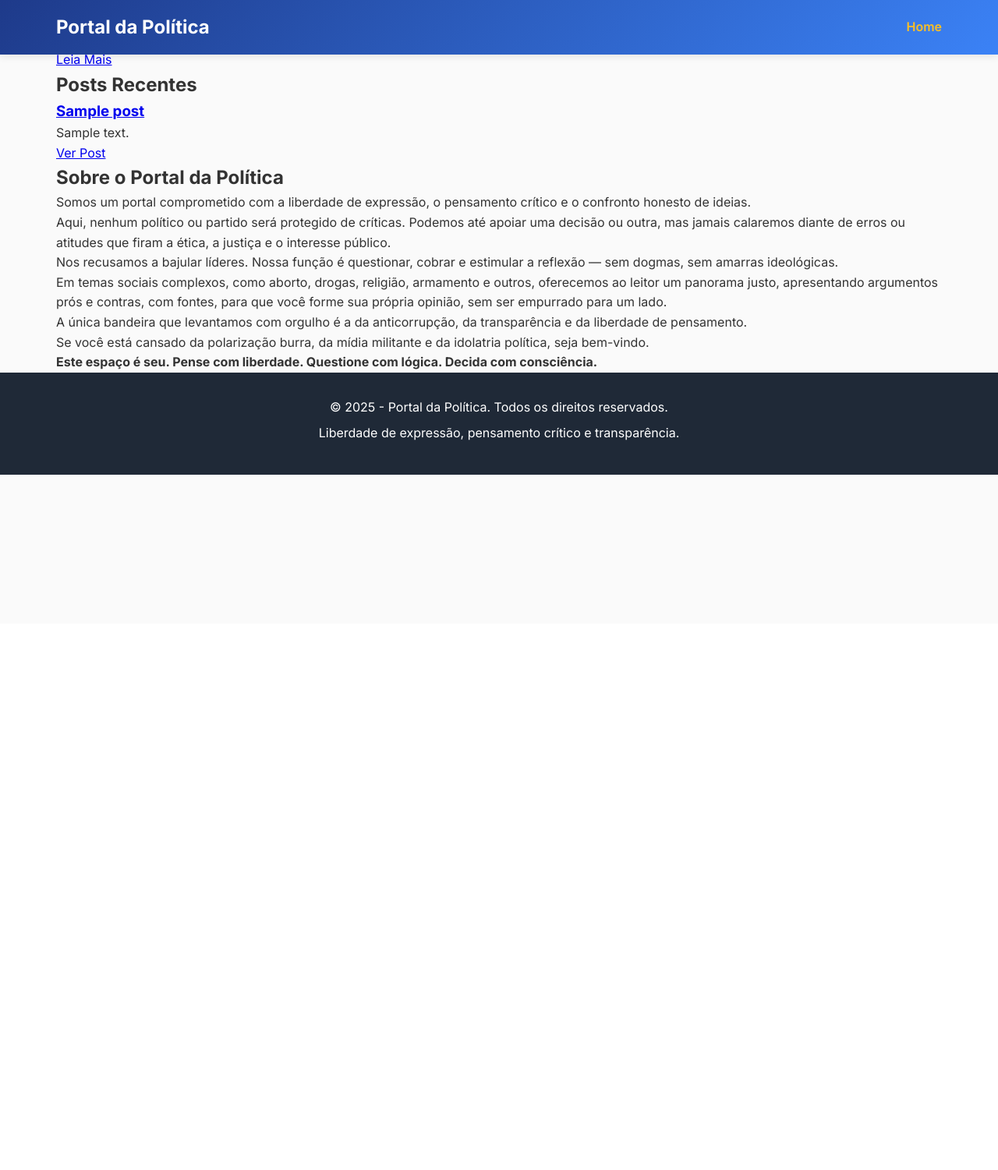
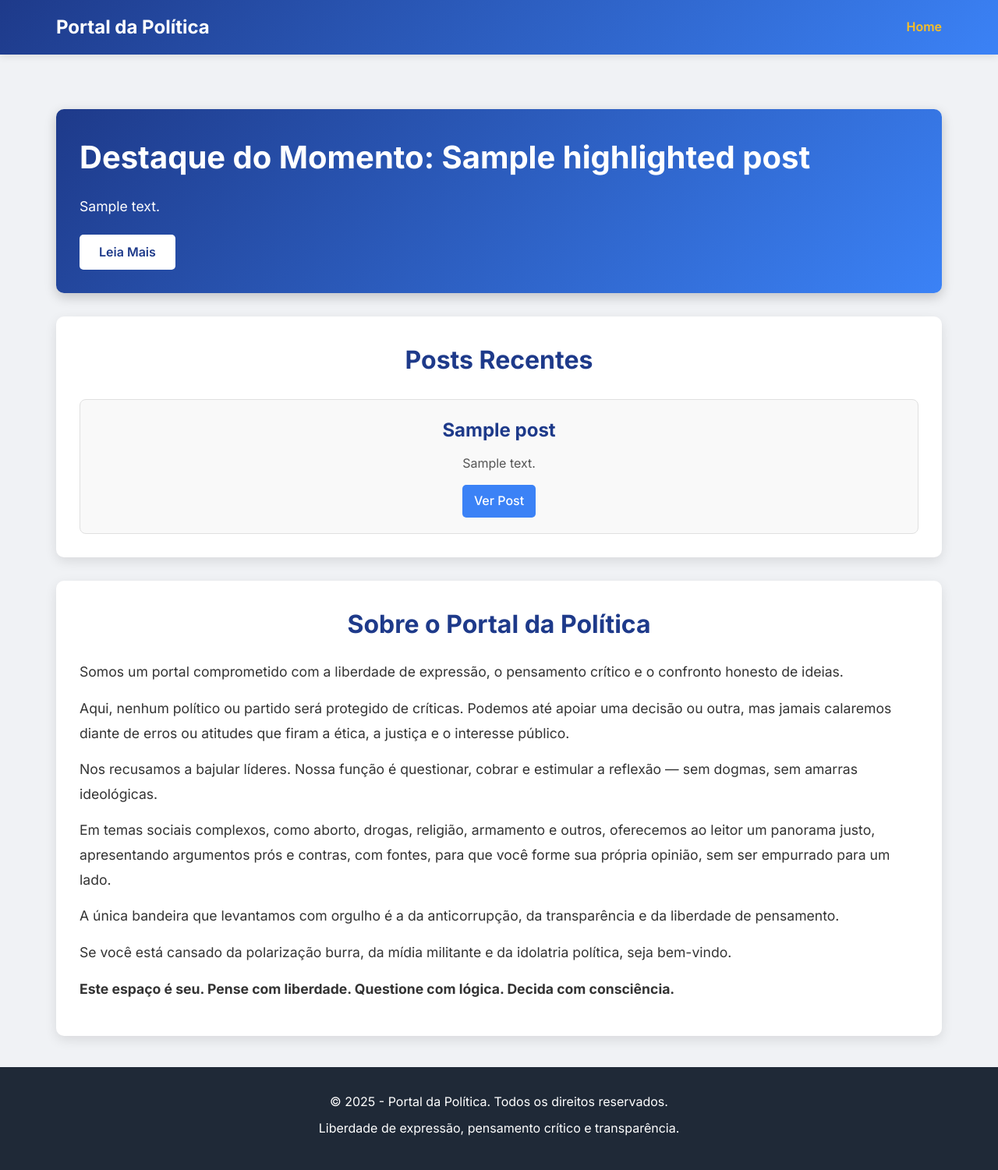
Before and after one commit to Ducifer01/PortalPolticia, a Python web app: template templates/index.html in a window 1280 px wide. Shown: the whole page at 78% size. Before the commit the page ends 609 px from the top, so only its background shows below. Run offline with Jinja, Linux system fonts and the light colour scheme; the template is opened without the code that fills it: most values are stand-ins (such as "Sample title", 1, 10 or a date in 2020).

Commit message:
Melhora o layout da página principal e adiciona estilos para posts recentes e em destaque, conforme instrução 2.

```diff
--- a/static/styles.css
+++ b/static/styles.css
@@ -454,3 +454,164 @@
         page-break-inside: avoid;
     }
 }
+
+
+
+/* Estilos para a página principal (index.html) */
+.hero-main {
+    padding: 80px 0 40px;
+    background-color: #f0f2f5;
+    text-align: center;
+    margin-top: 60px; /* Para compensar o navbar fixo */
+}
+
+.hero-main .container {
+    display: flex;
+    flex-direction: column;
+    gap: 30px;
+}
+
+.highlighted-post {
+    background: linear-gradient(135deg, #1e3a8a 0%, #3b82f6 100%);
+    color: white;
+    padding: 30px;
+    border-radius: 10px;
+    box-shadow: 0 5px 15px rgba(0,0,0,0.2);
+    text-align: left;
+}
+
+.highlighted-post h2 {
+    color: white;
+    font-size: 2.5rem;
+    margin-bottom: 15px;
+}
+
+.highlighted-post p {
+    font-size: 1.1rem;
+    line-height: 1.8;
+    margin-bottom: 20px;
+}
+
+.highlighted-post .btn-primary {
+    display: inline-block;
+    background-color: #fff;
+    color: #1e3a8a;
+    padding: 10px 25px;
+    border-radius: 5px;
+    text-decoration: none;
+    font-weight: 600;
+    transition: background-color 0.3s ease, color 0.3s ease;
+}
+
+.highlighted-post .btn-primary:hover {
+    background-color: #e0e0e0;
+    color: #1e3a8a;
+}
+
+.recent-posts {
+    background-color: #fff;
+    padding: 30px;
+    border-radius: 10px;
+    box-shadow: 0 5px 15px rgba(0,0,0,0.1);
+}
+
+.recent-posts h2 {
+    color: #1e3a8a;
+    font-size: 2rem;
+    margin-bottom: 25px;
+    text-align: center;
+}
+
+.post-list {
+    display: grid;
+    grid-template-columns: repeat(auto-fit, minmax(300px, 1fr));
+    gap: 25px;
+}
+
+.post-card {
+    border: 1px solid #e0e0e0;
+    border-radius: 8px;
+    padding: 20px;
+    transition: transform 0.3s ease, box-shadow 0.3s ease;
+    background-color: #f9f9f9;
+}
+
+.post-card:hover {
+    transform: translateY(-5px);
+    box-shadow: 0 8px 20px rgba(0,0,0,0.15);
+}
+
+.post-card h3 a {
+    color: #1e3a8a;
+    text-decoration: none;
+    font-size: 1.5rem;
+    margin-bottom: 10px;
+    display: block;
+}
+
+.post-card h3 a:hover {
+    text-decoration: underline;
+}
+
+.post-card p {
+    color: #555;
+    font-size: 1rem;
+    line-height: 1.6;
+    margin-bottom: 15px;
+}
+
+.post-card .btn-secondary {
+    display: inline-block;
+    background-color: #3b82f6;
+    color: white;
+    padding: 8px 15px;
+    border-radius: 5px;
+    text-decoration: none;
+    font-weight: 500;
+    transition: background-color 0.3s ease;
+}
+
+.post-card .btn-secondary:hover {
+    background-color: #1e3a8a;
+}
+
+.about-site {
+    background-color: #fff;
+    padding: 30px;
+    border-radius: 10px;
+    box-shadow: 0 5px 15px rgba(0,0,0,0.1);
+    text-align: left;
+}
+
+.about-site h2 {
+    color: #1e3a8a;
+    font-size: 2rem;
+    margin-bottom: 20px;
+    text-align: center;
+}
+
+.about-site p {
+    font-size: 1.1rem;
+    line-height: 1.8;
+    margin-bottom: 15px;
+}
+
+/* Responsividade para a página principal */
+@media (max-width: 768px) {
+    .hero-main {
+        padding-top: 100px;
+    }
+
+    .highlighted-post h2 {
+        font-size: 2rem;
+    }
+
+    .recent-posts h2,
+    .about-site h2 {
+        font-size: 1.8rem;
+    }
+
+    .post-list {
+        grid-template-columns: 1fr;
+    }
+}
```
